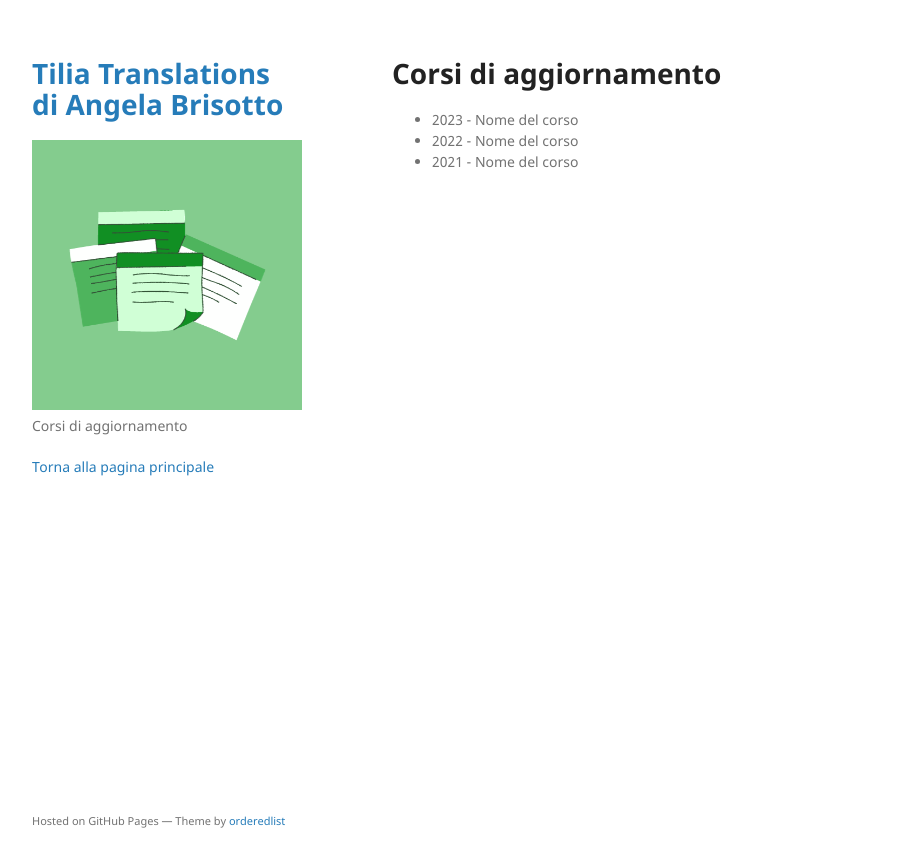
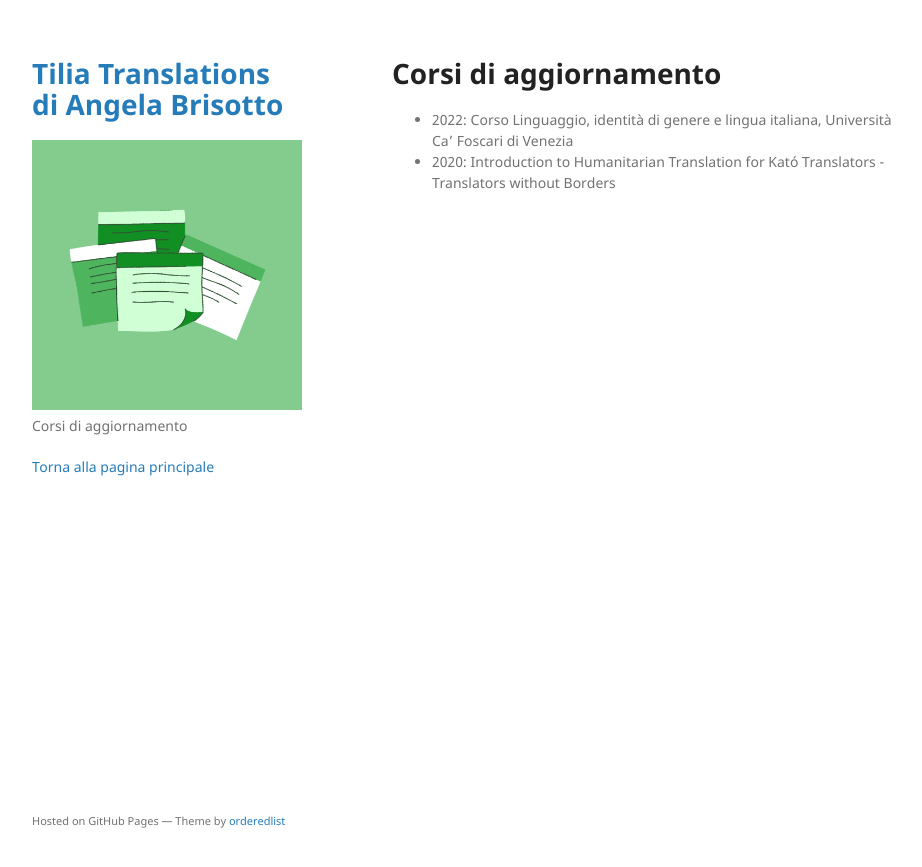
Before and after one commit to angelatiliatranslations/formazione, a Jekyll site: the page built from index.md, in a window 1280 px wide. Shown: the top 867 px of the page, without its empty margins (178-1100 px from the left). Built offline with Jekyll 4.4.1, drawn with Linux system fonts in a browser that asks for light colours; our own code applies the rules of GitHub Pages for plain Markdown files.

Commit message:
Update index.md

```diff
--- a/index.md
+++ b/index.md
@@ -3,6 +3,5 @@ layout: default
 ---
 # Corsi di aggiornamento
 
-*   2023 - Nome del corso
-*   2022 - Nome del corso
-*   2021 - Nome del corso
+*   2022: Corso Linguaggio, identità di genere e lingua italiana, Università Ca’ Foscari di Venezia
+*   2020: Introduction to Humanitarian Translation for Kató Translators - Translators without Borders
```
